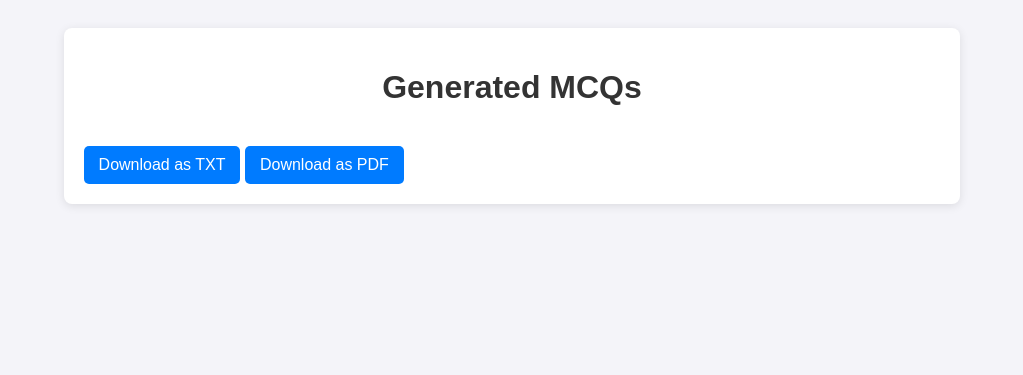
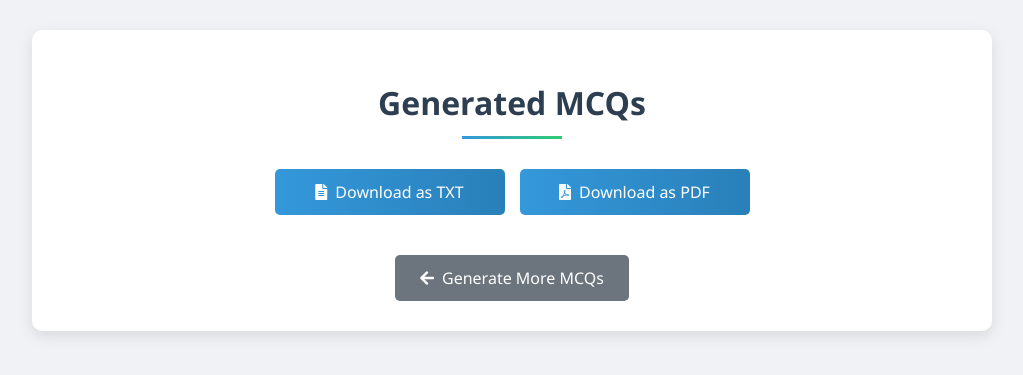
Before and after one commit to Mennah-Elsheikh/MCQs_Generator, a Flask app: template templates/results.html in a window 1280 px wide. Shown: the top 375 px of the page, without its empty margins (128-1151 px from the left). Run offline with Flask 3, Linux system fonts and the light colour scheme; the template is opened without the code that fills it, so the values that code supplies are empty.

Commit message:
update(result): Update result page design to be more flexible

```diff
--- a/templates/results.html
+++ b/templates/results.html
@@ -1,100 +1,264 @@
 <!DOCTYPE html>
 <html lang="en">
+
 <head>
     <meta charset="UTF-8">
     <meta name="viewport" content="width=device-width, initial-scale=1.0">
     <title>MCQ Results</title>
+    <link rel="stylesheet" href="https://cdnjs.cloudflare.com/ajax/libs/font-awesome/5.15.3/css/all.min.css">
     <style>
         body {
-            font-family: Arial, sans-serif;
-            background-color: #f4f4f9;
-            padding: 20px;
+            font-family: 'Segoe UI', Tahoma, Geneva, Verdana, sans-serif;
+            background-color: #f0f2f5;
+            margin: 0;
+            padding: 30px;
+            color: #333;
         }
+
         .container {
-            width: 70%;
+            width: 80%;
+            max-width: 900px;
             margin: 0 auto;
             background: #fff;
-            padding: 20px;
-            border-radius: 8px;
-            box-shadow: 0 2px 10px rgba(0, 0, 0, 0.1);
+            padding: 30px;
+            border-radius: 10px;
+            box-shadow: 0 5px 15px rgba(0, 0, 0, 0.1);
+            transition: all 0.3s ease;
         }
+
+        .container:hover {
+            box-shadow: 0 8px 25px rgba(0, 0, 0, 0.15);
+        }
+
         h1 {
             text-align: center;
-            color: #333;
-            margin-bottom: 20px;
+            color: #2c3e50;
+            margin-bottom: 30px;
+            font-weight: 600;
+            position: relative;
+            padding-bottom: 15px;
         }
+
+        h1:after {
+            content: '';
+            position: absolute;
+            bottom: 0;
+            left: 50%;
+            transform: translateX(-50%);
+            width: 100px;
+            height: 3px;
+            background: linear-gradient(to right, #3498db, #2ecc71);
+        }
+
         .mcq {
-            margin-bottom: 20px;
-            padding: 15px;
-            background-color: #e9f5ff;
-            border: 1px solid #007bff;
-            border-radius: 5px;
-            transition: background-color 0.3s;
+            margin-bottom: 25px;
+            padding: 20px;
+            background-color: #f8f9fa;
+            border-left: 4px solid #3498db;
+            border-radius: 8px;
+            box-shadow: 0 2px 8px rgba(0, 0, 0, 0.05);
+            transition: all 0.3s;
         }
+
         .mcq:hover {
-            background-color: #d1ecf1;
+            transform: translateY(-3px);
+            box-shadow: 0 5px 15px rgba(0, 0, 0, 0.1);
         }
+
         .question {
-            font-weight: bold;
-            color: #007bff;
-            margin-bottom: 10px;
+            font-weight: 600;
+            color: #2c3e50;
+            margin-bottom: 15px;
+            font-size: 18px;
+            line-height: 1.5;
+            padding-left: 10px;
+            border-left: 3px solid #3498db;
         }
+
         .options {
-            margin: 10px 0;
+            margin: 15px 0;
         }
+
         .option {
-            padding: 5px;
-            margin: 5px 0;
-            border: 1px solid #007bff;
-            border-radius: 4px;
-            transition: background-color 0.3s;
+            padding: 10px 15px;
+            margin: 8px 0;
+            border: 1px solid #e0e0e0;
+            border-radius: 6px;
+            transition: all 0.2s;
+            display: flex;
+            align-items: center;
         }
+
         .option:hover {
-            background-color: #cce5ff;
+            background-color: #e8f4fc;
+            border-color: #3498db;
         }
+
+        .option:before {
+            content: '';
+            display: inline-block;
+            width: 18px;
+            height: 18px;
+            border: 2px solid #3498db;
+            border-radius: 50%;
+            margin-right: 10px;
+        }
+
         .correct-answer {
-            font-weight: bold;
-            color: green;
-            margin-top: 10px;
+            font-weight: 600;
+            color: #27ae60;
+            margin-top: 15px;
+            padding: 10px 15px;
+            background-color: #e8f8f5;
+            border-radius: 6px;
+            border-left: 3px solid #27ae60;
+            display: flex;
+            align-items: center;
         }
-        a {
-            display: inline-block;
-            padding: 10px 15px;
-            background-color: #007bff;
+
+        .correct-answer:before {
+            content: '\f00c';
+            font-family: 'Font Awesome 5 Free';
+            font-weight: 900;
+            margin-right: 10px;
+            color: #27ae60;
+        }
+
+        .download-buttons {
+            display: flex;
+            justify-content: center;
+            gap: 15px;
+            margin-top: 30px;
+            flex-wrap: wrap;
+        }
+
+        .download-btn {
+            display: inline-flex;
+            align-items: center;
+            justify-content: center;
+            padding: 12px 25px;
+            background: linear-gradient(to right, #3498db, #2980b9);
             color: white;
             text-decoration: none;
+            border-radius: 5px;
+            transition: all 0.3s;
+            font-weight: 500;
+            min-width: 180px;
+        }
+
+        .download-btn:hover {
+            background: linear-gradient(to right, #2980b9, #1c6ea4);
+            transform: translateY(-2px);
+            box-shadow: 0 5px 15px rgba(0, 0, 0, 0.1);
+        }
+
+        .download-btn i {
+            margin-right: 8px;
+        }
+
+        .back-btn {
+            display: inline-flex;
+            align-items: center;
+            justify-content: center;
+            padding: 12px 25px;
+            background: #6c757d;
+            color: white;
+            text-decoration: none;
+            border-radius: 5px;
+            transition: all 0.3s;
+            font-weight: 500;
             margin-top: 20px;
-            text-align: center;
-            border-radius: 5px;
-            transition: background-color 0.3s;
         }
-        a:hover {
-            background-color: #0056b3;
+
+        .back-btn:hover {
+            background: #5a6268;
+            transform: translateY(-2px);
+        }
+
+        .back-btn i {
+            margin-right: 8px;
+        }
+
+        @media (max-width: 768px) {
+            .container {
+                width: 95%;
+                padding: 20px;
+            }
+
+            .download-buttons {
+                flex-direction: column;
+                align-items: center;
+            }
+
+            .download-btn {
+                width: 100%;
+                margin-bottom: 10px;
+            }
+        }
+
+        .mcq-counter {
+            position: absolute;
+            left: 15px;
+            top: 15px;
+            background: #3498db;
+            color: white;
+            width: 30px;
+            height: 30px;
+            border-radius: 50%;
+            display: flex;
+            align-items: center;
+            justify-content: center;
+            font-weight: bold;
         }
     </style>
 </head>
+
 <body>
     <div class="container">
         <h1>Generated MCQs</h1>
 
         {% for mcq in mcqs.split("## MCQ") %}
-            {% if mcq.strip() %}
-                <div class="mcq">
-                    <div class="question">{{ mcq.split('A)')[0].strip() }}</div>
-                    <div class="options">
-                        <div class="option">A) {{ mcq.split('A)')[1].split('B)')[0].strip() }}</div>
-                        <div class="option">B) {{ mcq.split('B)')[1].split('C)')[0].strip() }}</div>
-                        <div class="option">C) {{ mcq.split('C)')[1].split('D)')[0].strip() }}</div>
-                        <div class="option">D) {{ mcq.split('D)')[1].split('Correct Answer:')[0].strip() }}</div>
-                    </div>
-                    <div class="correct-answer">
-                        Correct Answer: {{ mcq.split('Correct Answer:')[1].strip() }}
-                    </div>
-                </div>
-            {% endif %}
+        {% if mcq.strip() %}
+        <div class="mcq">
+            <div class="question">{{ mcq.split('A)')[0].strip() }}</div>
+            <div class="options">
+                <div class="option">A) {{ mcq.split('A)')[1].split('B)')[0].strip() }}</div>
+                <div class="option">B) {{ mcq.split('B)')[1].split('C)')[0].strip() }}</div>
+                <div class="option">C) {{ mcq.split('C)')[1].split('D)')[0].strip() }}</div>
+                <div class="option">D) {{ mcq.split('D)')[1].split('Correct Answer:')[0].strip() }}</div>
+            </div>
+            <div class="correct-answer">
+                Correct Answer: {{ mcq.split('Correct Answer:')[1].strip() }}
+            </div>
+        </div>
+        {% endif %}
         {% endfor %}
 
-        <a href="/download/{{ txt_filename }}">Download as TXT</a>
-        <a href="/download/{{ pdf_filename }}">Download as PDF</a>    </div>
+        <div class="download-buttons">
+            <a href="/download/{{ txt_filename }}" class="download-btn"><i class="fas fa-file-alt"></i> Download as
+                TXT</a>
+            <a href="/download/{{ pdf_filename }}" class="download-btn"><i class="fas fa-file-pdf"></i> Download as
+                PDF</a>
+        </div>
+
+        <div style="text-align: center; margin-top: 20px;">
+            <a href="/" class="back-btn"><i class="fas fa-arrow-left"></i> Generate More MCQs</a>
+        </div>
+    </div>
+
+    <script>
+        // Add question numbers to each MCQ
+        document.addEventListener('DOMContentLoaded', function () {
+            const mcqs = document.querySelectorAll('.mcq');
+            mcqs.forEach((mcq, index) => {
+                const counter = document.createElement('div');
+                counter.className = 'mcq-counter';
+                counter.textContent = index + 1;
+                mcq.style.position = 'relative';
+                mcq.appendChild(counter);
+            });
+        });
+    </script>
 </body>
+
 </html>
```
